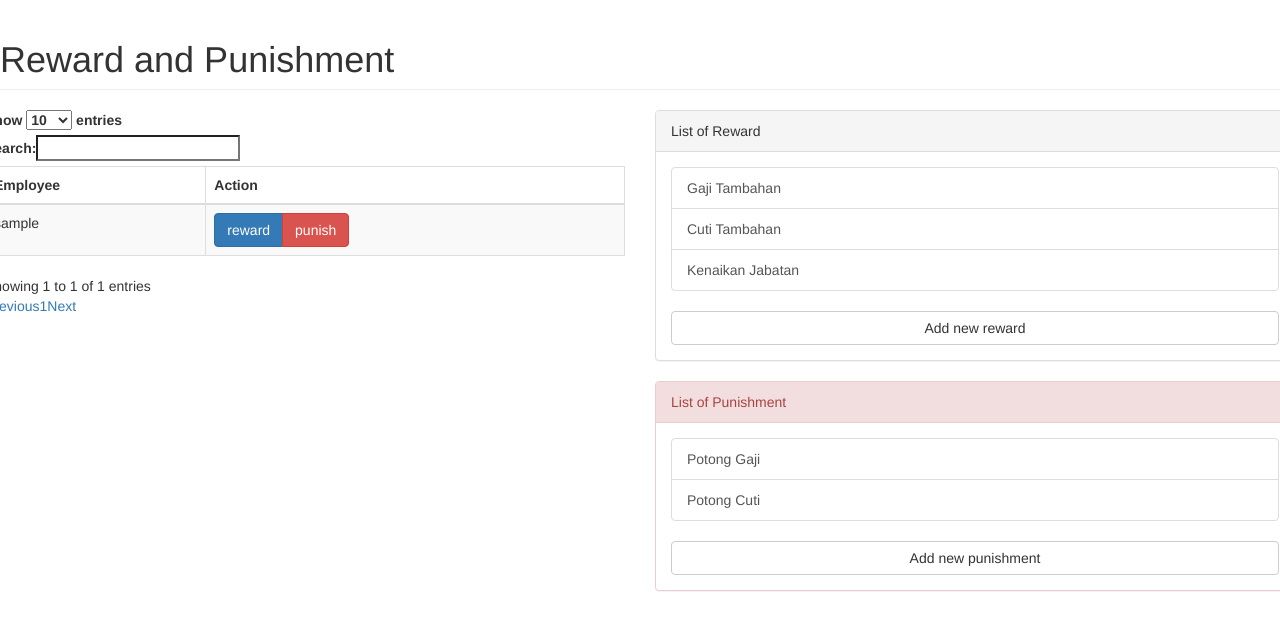
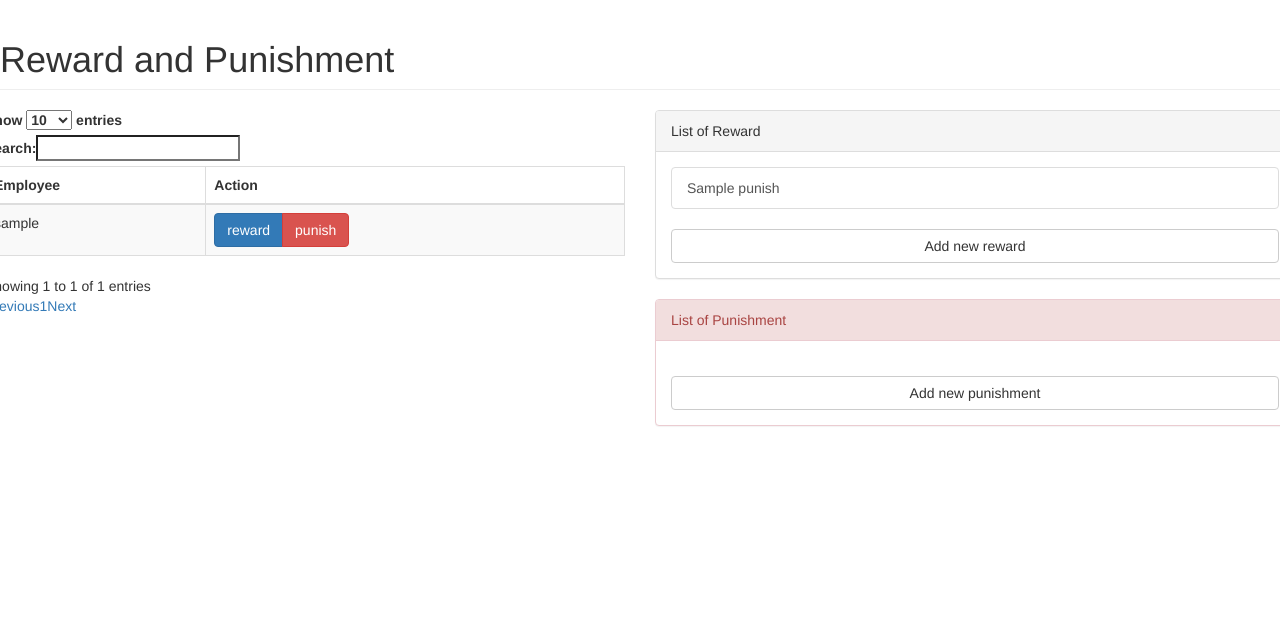
Before and after one commit to faisalburhanudin/pyerp, a Flask app: page /admin/reward-punish/ in a window 1280 px wide. Shown: the part 121-751 px from the top of the page. Run offline with Flask 2, Linux system fonts and the light colour scheme; tables that the repository leaves empty hold one stand-in row (values such as "Sample post"); some libraries are stand-ins or nearby versions.

Commit message:
list user and punish add

```diff
--- a/erp/templates/admin/reward-and-punish/add-punish.html
+++ b/erp/templates/admin/reward-and-punish/add-punish.html
@@ -9,7 +9,7 @@
         <div class="panel-body">
             <div class="row">
                 <div class="col-lg-12">
-                    <form role="form" method="POST" action="/admin/add-punish">
+                    <form role="form" method="POST" action="/admin/reward-punish/add-punish">
                         <div class="form-group">
                             <label>Name</label>
                             <input name="name" class="form-control">
--- a/erp/templates/admin/reward-and-punish/list.html
+++ b/erp/templates/admin/reward-and-punish/list.html
@@ -39,9 +39,9 @@ Reward and Punishment
             <!-- /.panel-heading -->
             <div class="panel-body">
                 <div class="list-group">
-                    <a href="#" class="list-group-item">Gaji Tambahan</a>
-                    <a href="#" class="list-group-item">Cuti Tambahan</a>
-                    <a href="#" class="list-group-item">Kenaikan Jabatan</a>
+                    {% for reward in rewards %}
+                    <a href="#" class="list-group-item">{{ reward.name }}</a>
+                    {% endfor %}
                 </div>
                 <!-- /.list-group -->
                 <a href="/admin/reward-punish/add-reward" class="btn btn-default btn-block">Add new reward</a>
@@ -54,8 +54,9 @@ Reward and Punishment
             <!-- /.panel-heading -->
             <div class="panel-body">
                 <div class="list-group">
-                    <a href="#" class="list-group-item">Potong Gaji</a>
-                    <a href="#" class="list-group-item">Potong Cuti</a>
+                    {% for punish in punishments %}
+                    <a href="#" class="list-group-item">{{ punish.name }}</a>
+                    {% endfor %}
                 </div>
                 <!-- /.list-group -->
                 <a href="/admin/reward-punish/add-punish" class="btn btn-default btn-block">Add new punishment</a>
@@ -85,5 +86,6 @@ Reward and Punishment
 
 
 
+
 </script>
 {% endblock %}
--- a/erp/view/reward_punish.py
+++ b/erp/view/reward_punish.py
@@ -8,9 +8,14 @@ bp = Blueprint('reward_punish', __name__, url_prefix='/admin/reward-punish')
 @bp.route('/')
 def reward_and_punishment():
     users = Users.query.all()
+    rewards = RewardPunish.query.filter_by(type=1).all()
+    punishments = RewardPunish.query.filter_by(type=2).all()
+
     return render_template(
         'admin/reward-and-punish/list.html',
-        users=users
+        users=users,
+        rewards=rewards,
+        punishments=punishments
     )
 
 
@@ -31,6 +36,18 @@ def add_reward():
     return render_template('admin/reward-and-punish/add-reward.html')
 
 
-@bp.route('/add-punish')
+@bp.route('/add-punish', methods=['GET', 'POST'])
 def add_punish():
+    if request.method == "POST":
+        name = request.form.get("name")
+
+        rp = RewardPunish()
+        rp.name = name
+        rp.type = 2
+
+        db.session.add(rp)
+        db.session.commit()
+
+        return redirect("/admin/reward-punish")
+
     return render_template('admin/reward-and-punish/add-punish.html')
```
